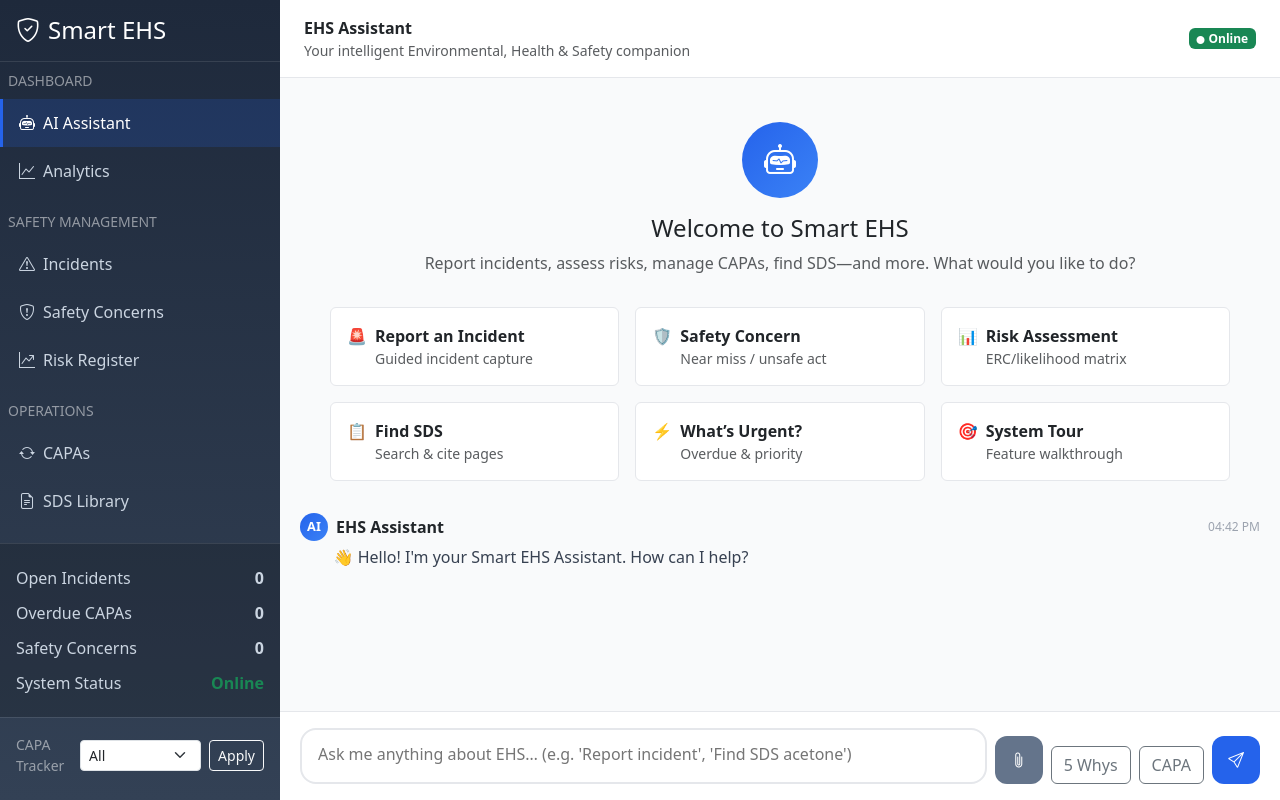
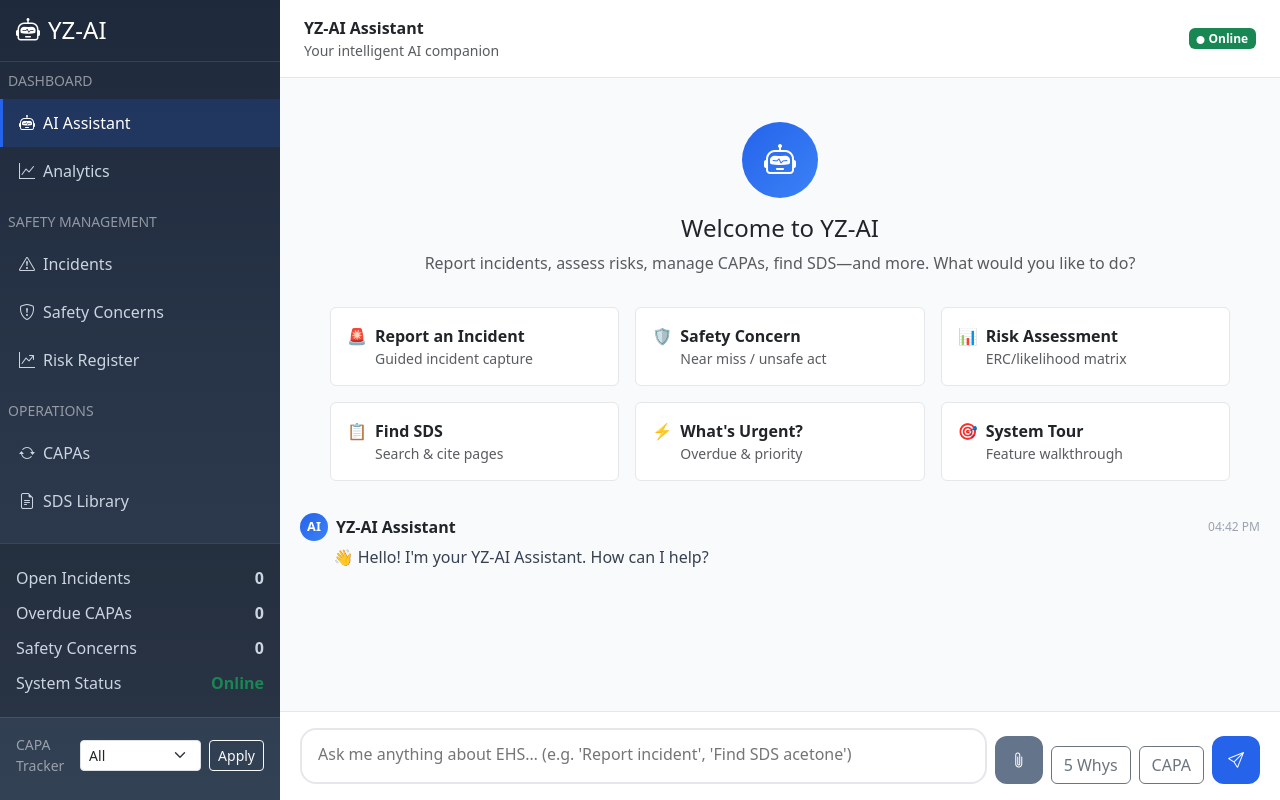
Before and after one commit to H9919/No-audits, a Flask app: page / in a window 1280 px wide. Run offline with Flask 3, Linux system fonts and the light colour scheme; data that the repository does not hold is empty; some libraries are stand-ins or nearby versions.

Commit message:
Update enhanced_dashboard.html

```diff
--- a/templates/enhanced_dashboard.html
+++ b/templates/enhanced_dashboard.html
@@ -3,7 +3,7 @@
 <head>
   <meta charset="utf-8"/>
   <meta name="viewport" content="width=device-width, initial-scale=1"/>
-  <title>Smart EHS Assistant</title>
+  <title>YZ-AI Assistant</title>
   <link href="https://cdn.jsdelivr.net/npm/bootstrap@5.3.3/dist/css/bootstrap.min.css" rel="stylesheet">
   <link href="https://cdn.jsdelivr.net/npm/bootstrap-icons@1.11.0/font/bootstrap-icons.css" rel="stylesheet">
   <style>
@@ -53,7 +53,7 @@
   <!-- Sidebar -->
   <aside class="sidebar" id="sidebar">
     <div class="p-3 border-bottom border-white border-opacity-10">
-      <h4 class="m-0"><i class="bi bi-shield-check me-2"></i>Smart EHS</h4>
+      <h4 class="m-0"><i class="bi bi-robot me-2"></i>YZ-AI</h4>
     </div>
     <div class="p-2 small text-uppercase text-white-50">Dashboard</div>
     <a class="nav-item active" href="/"><i class="bi bi-robot me-2"></i>AI Assistant</a>
@@ -94,8 +94,8 @@
       <div class="d-flex align-items-center gap-2">
         <button class="btn btn-light d-md-none" id="menuBtn"><i class="bi bi-list"></i></button>
         <div>
-          <div class="fw-semibold">EHS Assistant</div>
-          <div class="text-muted small">Your intelligent Environmental, Health & Safety companion</div>
+          <div class="fw-semibold">YZ-AI Assistant</div>
+          <div class="text-muted small">Your intelligent AI companion</div>
         </div>
       </div>
       <span class="badge bg-success"><i class="bi bi-circle-fill me-1" style="font-size:.5rem"></i>Online</span>
@@ -108,7 +108,7 @@
           <div class="mx-auto mb-3" style="width:76px;height:76px;border-radius:50%;background:linear-gradient(135deg,var(--primary),#3b82f6);display:flex;align-items:center;justify-content:center;color:#fff;font-size:2rem">
             <i class="bi bi-robot"></i>
           </div>
-          <h2 class="h4">Welcome to Smart EHS</h2>
+          <h2 class="h4">Welcome to YZ-AI</h2>
           <p class="text-muted">Report incidents, assess risks, manage CAPAs, find SDS—and more. What would you like to do?</p>
         </div>
         <div class="quick">
@@ -130,9 +130,9 @@
           </div>
           <div class="card quick-card" onclick="sendMessage('Show me what needs my attention today')">
             <div class="card-body d-flex gap-2 align-items-start"><div>⚡</div>
-              <div><b>What’s Urgent?</b><div class="text-muted small">Overdue & priority</div></div></div>
+              <div><b>What's Urgent?</b><div class="text-muted small">Overdue & priority</div></div></div>
           </div>
-          <div class="card quick-card" onclick="sendMessage('Help me get started with the EHS system')">
+          <div class="card quick-card" onclick="sendMessage('Help me get started with the AI system')">
             <div class="card-body d-flex gap-2 align-items-start"><div>🎯</div>
               <div><b>System Tour</b><div class="text-muted small">Feature walkthrough</div></div></div>
           </div>
@@ -183,7 +183,7 @@
     wrap.innerHTML = `
       <div class="hdr">
         <div class="avatar ${who==='user'?'user':'ai'}">${who==='user'?'You':'AI'}</div>
-        <div class="fw-semibold">${who==='user'?'You':'EHS Assistant'}</div>
+        <div class="fw-semibold">${who==='user'?'You':'YZ-AI Assistant'}</div>
         <div class="time">${timeNow()}</div>
       </div>
       <div class="content">${formatHtml(text||'')}</div>`;
@@ -264,7 +264,7 @@
   // ---- Events
   document.addEventListener('DOMContentLoaded', () => {
     // greet
-    addMessage('ai',"👋 Hello! I'm your Smart EHS Assistant. How can I help?");
+    addMessage('ai',"👋 Hello! I'm your YZ-AI Assistant. How can I help?");
     // stats & CAPA list
     refreshStats(); loadCapas();
     setInterval(refreshStats, 30000);
@@ -410,10 +410,10 @@
   // ---- Reset (UI + server)
   async function resetChat(){
     historyBuf=[]; fiveActive=false; selFile=null; msg.value=''; file.value=''; $('#filePreview').classList.add('d-none');
-    chat.innerHTML=''; document.title='Smart EHS Assistant';
+    chat.innerHTML=''; document.title='YZ-AI Assistant';
     // show welcome again
     const w = document.getElementById('welcome'); if (w) w.style.display='block';
-    addMessage('ai',"👋 Hello! I'm your Smart EHS Assistant. How can I help?");
+    addMessage('ai',"👋 Hello! I'm your YZ-AI Assistant. How can I help?");
     try{ await fetch('/chat/reset',{method:'POST'}); }catch{}
   }
 
```
